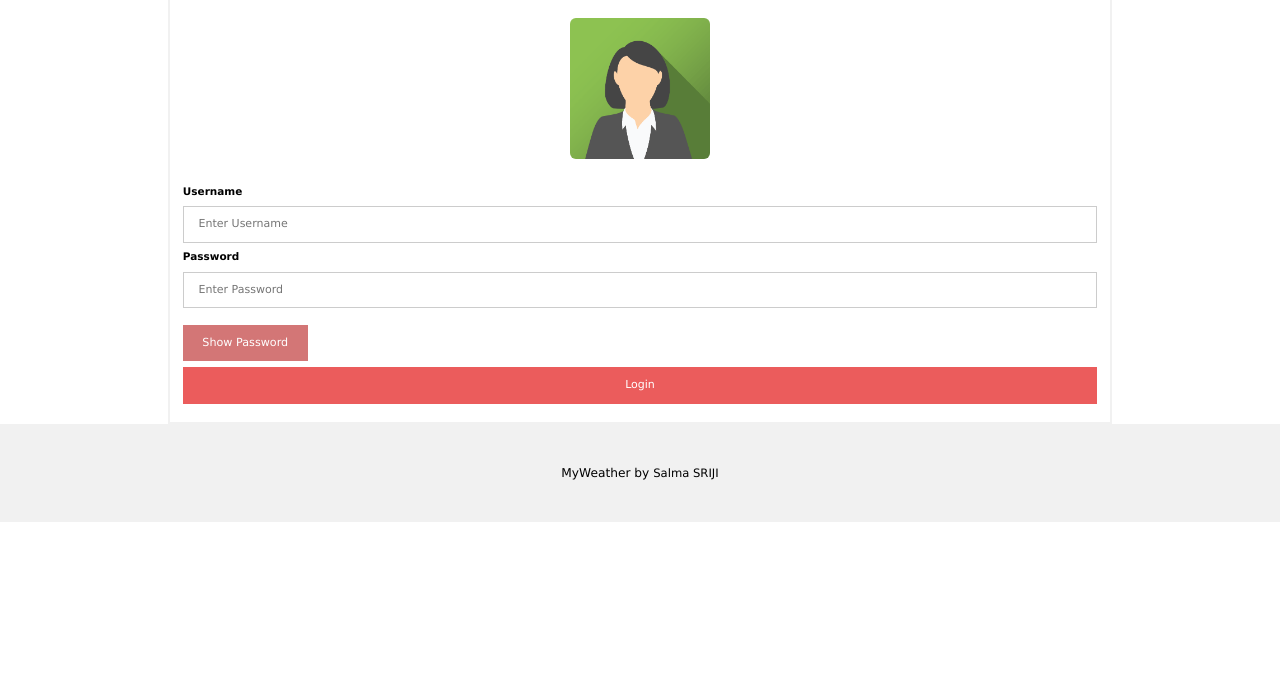
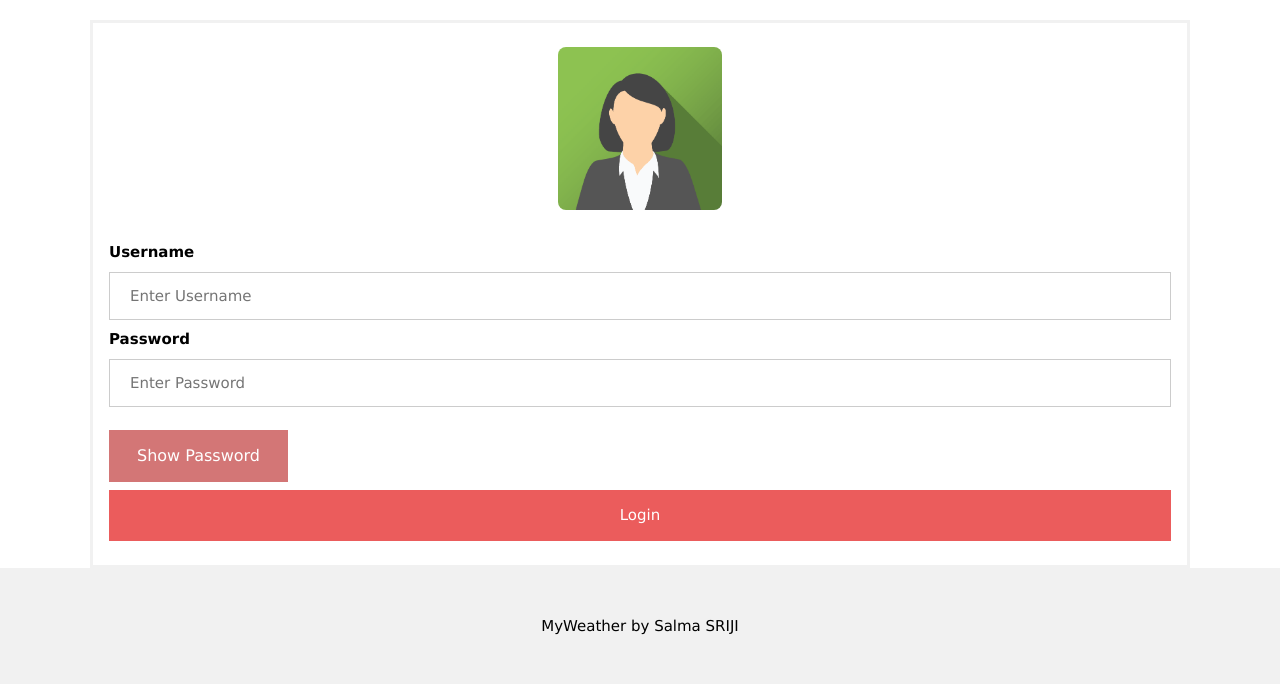
Before and after one commit to Salmasrj/webserver, a website: page public/login.html in a window 1280 px wide. Shown: the part 167-851 px from the top of the page. Before the commit the page ends 800 px from the top, so only its background shows below. Drawn offline with nearby package versions, Linux system fonts and the light colour scheme.

Commit message:
zomm 100

```diff
--- a/public/styles.css
+++ b/public/styles.css
@@ -1,6 +1,6 @@
 * {
   box-sizing: border-box;
-  zoom: 95%;
+  zoom: 100%;
 }
 body {font-family: Verdana, sans-serif; margin:0}
 .mySlides {display: none}
```
